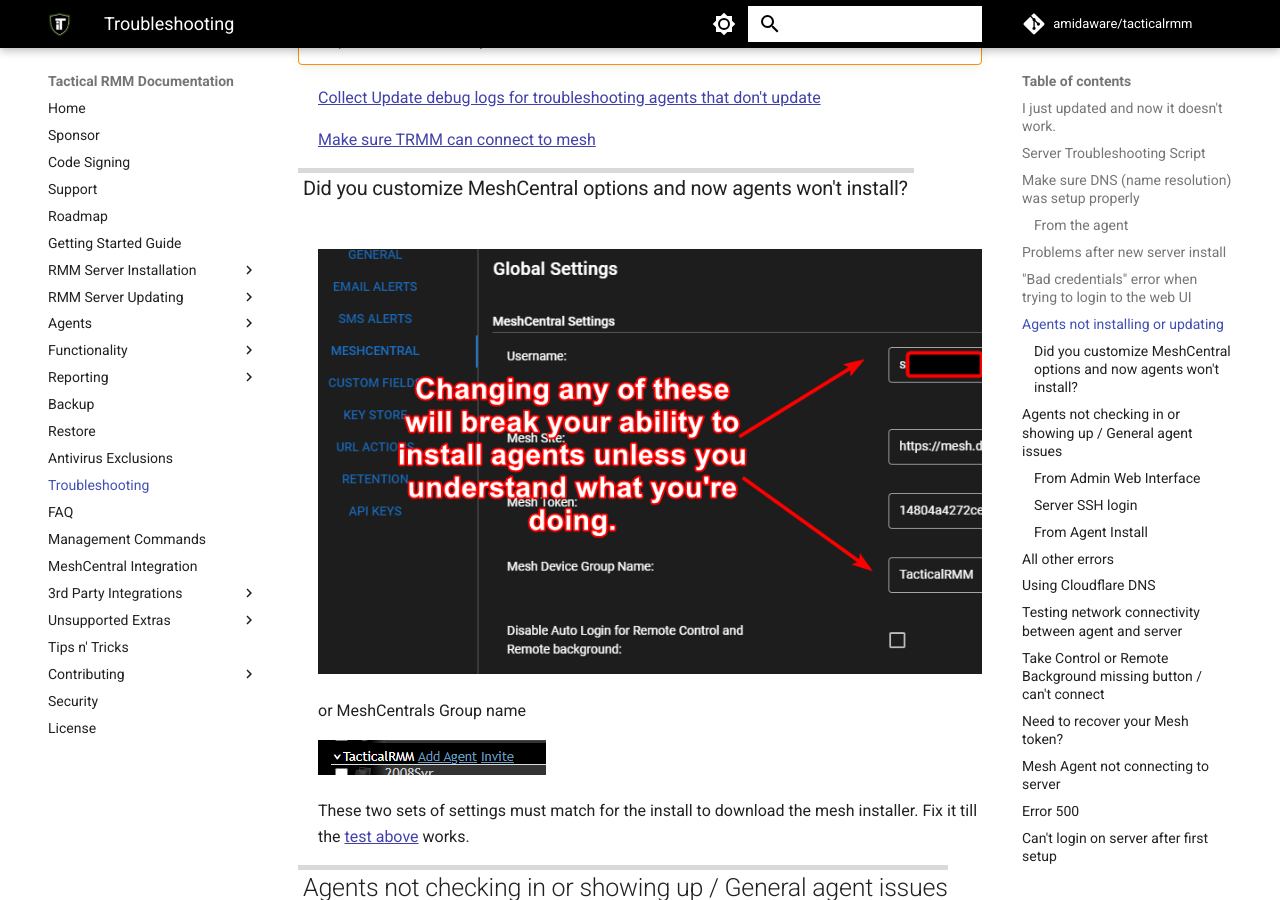
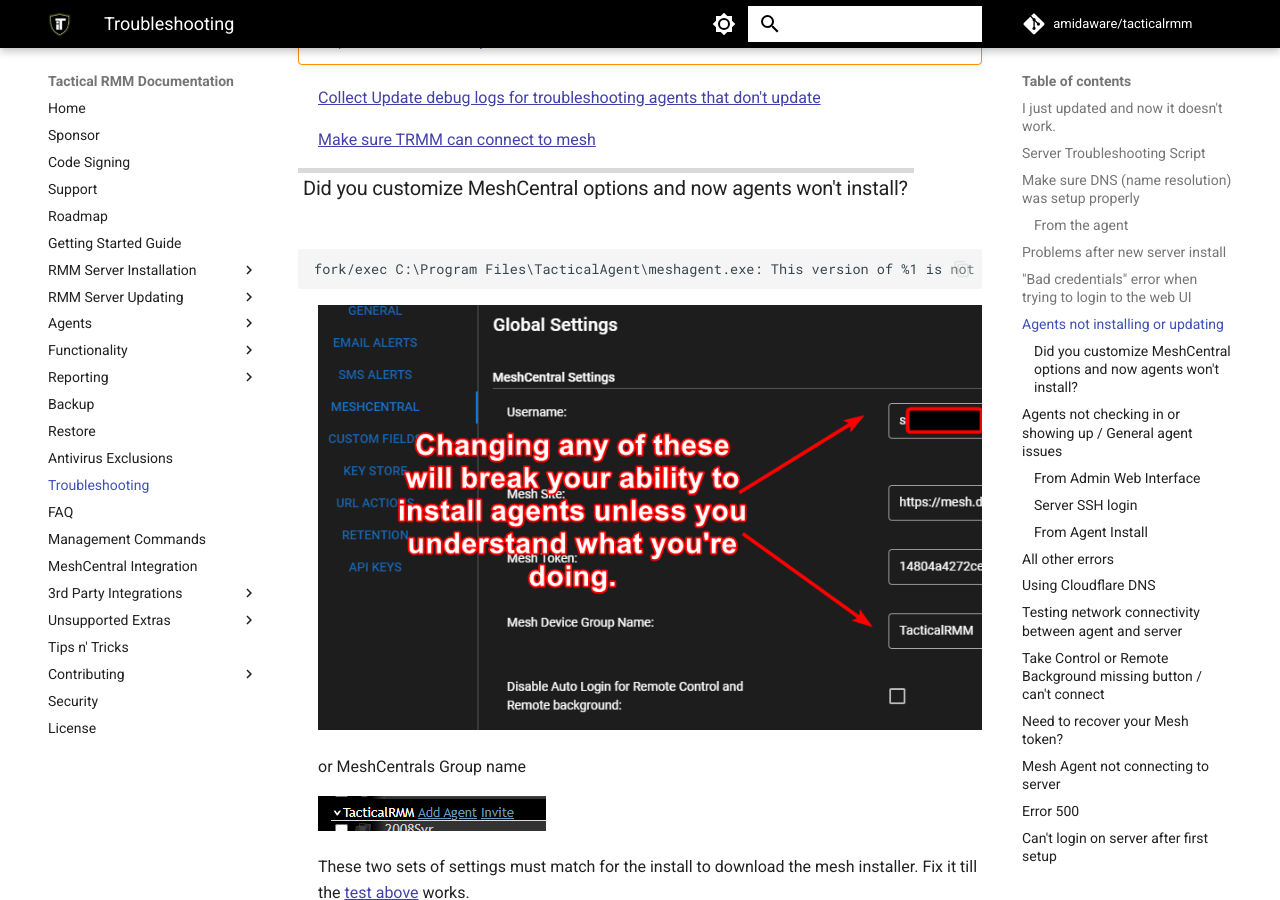
Before and after one commit to amidaware/trmm-docs, an MkDocs documentation site: the page built from docs/troubleshooting.md, in a window 1280 px wide and 900 px high, scrolled down 2679 px. Built offline with MkDocs 1.6.1 and Material for MkDocs 9.7.7, drawn with Linux system fonts in a browser that asks for light colours; comment, search, counter and statistics services are not loaded.

````diff
--- a/docs/troubleshooting.md
+++ b/docs/troubleshooting.md
@@ -101,6 +101,10 @@ The mesh installer is created at time of install. Make sure it's working by runn
 [Make sure TRMM can connect to mesh](install_agent.md#stuck-at-downloading-mesh-agent)
 
 ### Did you customize MeshCentral options and now agents won't install?
+
+```
+fork/exec C:\Program Files\TacticalAgent\meshagent.exe: This version of %1 is not compatible with the version of Windows you're running. Check your computer's system information and then contact the software publisher
+```
 
 ![images](images/mesh_settings.png)
 
````
Also changed, not shown: docs/tipsntricks.md (+1 -9 lines).
